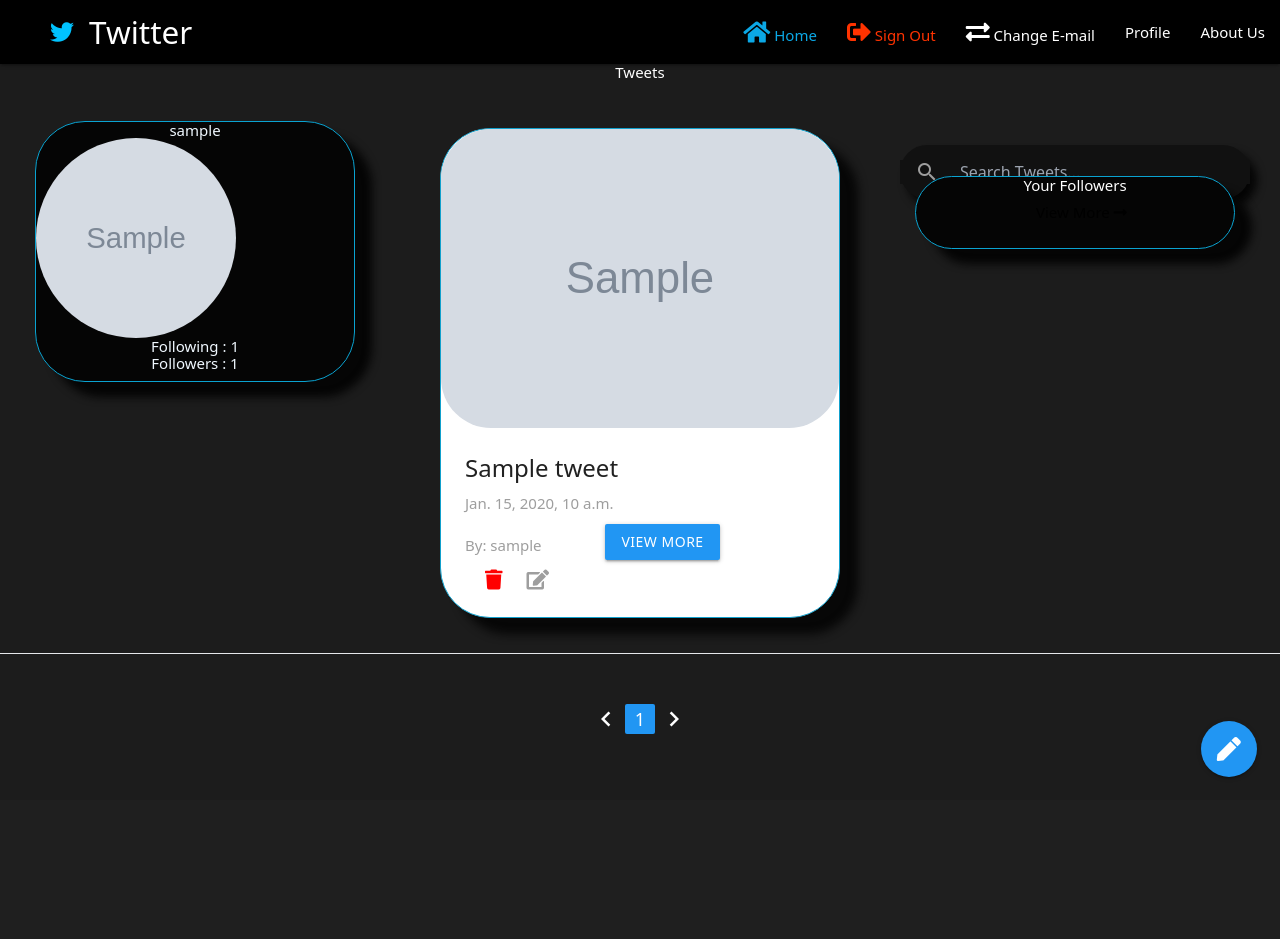
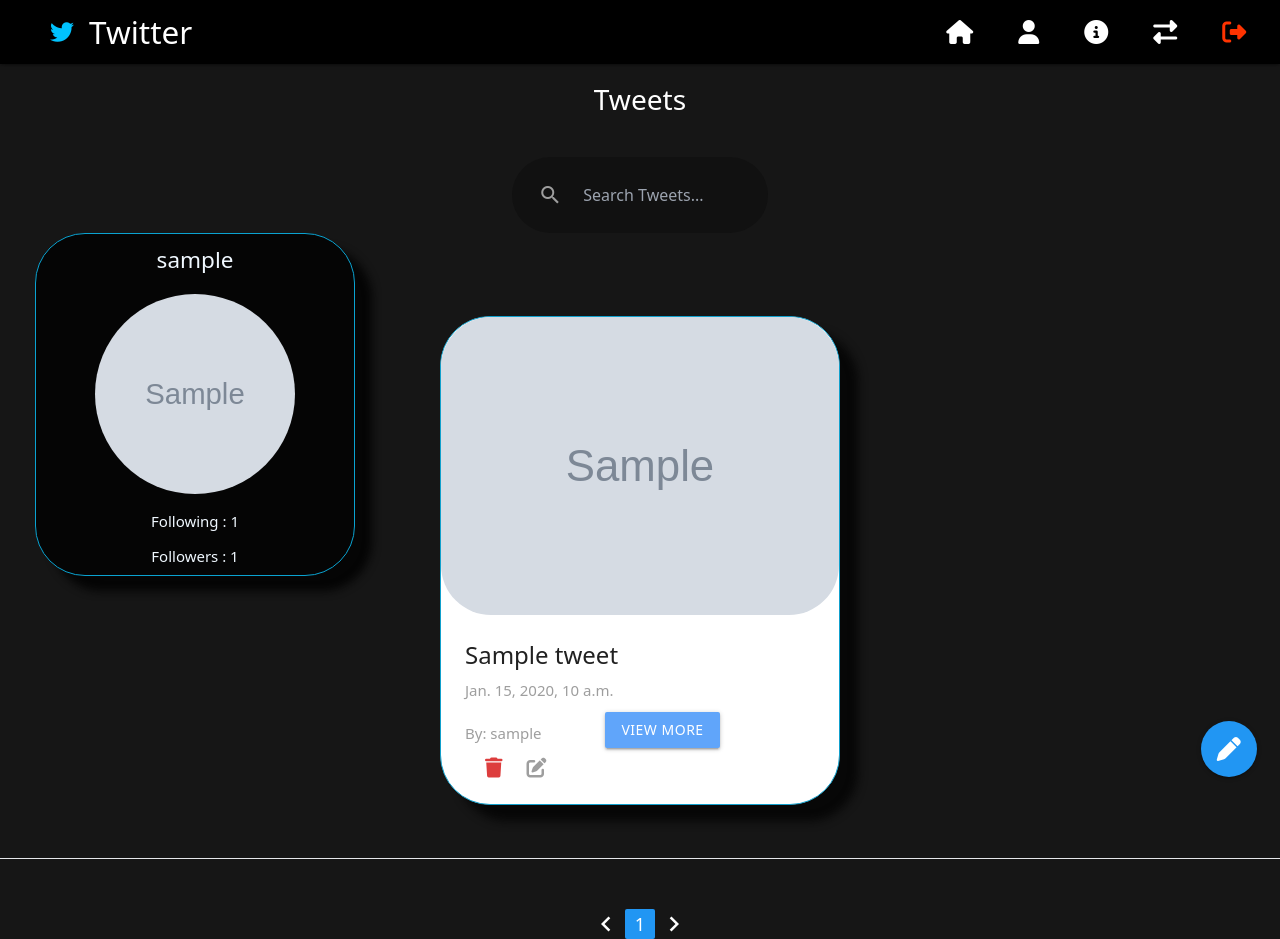
Before and after one commit to Xanthium7/django-hacknight, a Django app: page / in a window 1280 px wide. Before the commit the page ends 777 px from the top, so only its background shows below. Run offline with Django 3.2, Linux system fonts and the light colour scheme; a user stored in the database is signed in; tables that the repository leaves empty hold one stand-in row (values such as "Sample post"); grey boxes marked "Sample" are stand-in pictures; some libraries are stand-ins or nearby versions.

Commit message:
updated styling of index and all auth forms

```diff
--- a/Twitter/templates/base.html
+++ b/Twitter/templates/base.html
@@ -15,6 +15,7 @@
     <!--Let browser know website is optimized for mobile-->
     <!-- <meta name="viewport" content="width=device-width, initial-scale=1.0" /> -->
     <link rel="stylesheet" href="https://pro.fontawesome.com/releases/v5.10.0/css/all.css" integrity="sha384-AYmEC3Yw5cVb3ZcuHtOA93w35dYTsvhLPVnYs9eStHfGJvOvKxVfELGroGkvsg+p" crossorigin="anonymous" />
+    <link href="https://cdn.tailwindcss.com/3.4.3/tailwind.min.css" rel="stylesheet">
     <title>{% block head_title %}{% endblock %}</title>
     {% block extra_head %} {% endblock %}
     <style>
@@ -35,7 +36,7 @@
         }
 
         body {
-            background-color: rgb(28, 28, 28);
+            background-color: rgb(22, 22, 22);
             color: white;
         }
 
@@ -44,8 +45,8 @@
         }
 
         #hover :hover {
-            background-color: rgb(78, 174, 253);
-            color: black;
+            background-color: rgb(44, 44, 44);
+            color: rgb(214, 214, 214);
         }
 
         #hover1:hover {
@@ -700,36 +701,6 @@
 </head>
 
 <body>
-    <!-- <div style="height: 200vh; width: 200vh; font-size: 16px;" class="preloader-wrapper big active">
-        <div class="spinner-layer spinner-blue-only">
-            <div class="circle-clipper left">
-                <div class="circle"></div>
-            </div>
-            <div class="gap-patch">
-                <div class="circle"></div>
-            </div>
-            <div class="circle-clipper right">
-                <div class="circle"></div>
-            </div>
-        </div>
-    </div> -->
-    <!-- <div class="loader">
-        <span></span>
-        <span></span>
-        <span></span>
-    </div> -->
-    <!-- <div style="height: 100vh; z-index: 100000;" class="wavy">
-        <span style="--i:1;">L</span>
-        <span style="--i:2;">o</span>
-        <span style="--i:3;">a</span>
-        <span style="--i:4;">d</span>
-        <span style="--i:5;">i</span>
-        <span style="--i:6;">n</span>
-        <span style="--i:7;">g</span>
-        <span style="--i:8;">.</span>
-        <span style="--i:9;">.</span>
-        <span style="--i:10;">.</span>
-    </div> -->
 
     <div class="navbar-fixed">
         <nav>
@@ -739,35 +710,36 @@
                                 class="fab fa-twitter"></i></span>Twitter</a>
                     <a href="#" data-target="mobile-demo" class="sidenav-trigger"><i class="material-icons">menu</i></a>
 
-                    <ul class="right hide-on-med-and-down">
+                    <ul class="right hide-on-med-and-down flex gap-4 mr-5">
                         <li id="hover">
-                            <a id="blue-text" href="/"><i class="fas fa-home"></i> Home</a>
+                            <a id="" href="/" data-position="bottom" data-tooltip="Create Tweet"><i class="fas fa-home"></i> </a>
+                        </li>
+                        <li id="hover" class="hover:bg-blue ">
+                            <a href="{% url 'profile' %}"><i class="fa-solid fa-user"></i> </a>
+                        </li>
+                        <li id="hover">
+                            <a href="/about"> <i class="fa-solid fa-circle-info"></i></a>
                         </li>
                         {% if user.is_authenticated %}
                         <li id="hover">
-                            <a id="red-text" href="{% url 'account_logout' %}"><i class="fas fa-sign-out-alt"></i> Sign
-                                Out</a>
+                            <a href="{% url 'account_email' %}"><i class="fas fa-exchange-alt"></i></a>
                         </li>
                         <li id="hover">
-                            <a href="{% url 'account_email' %}"><i class="fas fa-exchange-alt"></i> Change E-mail</a>
+                            <a id="red-text" href="{% url 'account_logout' %}"><i class="fas fa-sign-out-alt"></i> </a>
                         </li>
+
 
                         {% else %}
                         <li id="hover">
                             <a href="{% url 'account_login' %}"> Login</a>
                         </li>
-                        <li id="hover">
+                        <li id="hover" >
                             <a id="green-text" href="{% url 'account_signup' %}"> Sign
                                 Up</a>
                         </li>
                         {% endif %}
 
-                        <li id="hover">
-                            <a href="{% url 'profile' %}"> Profile</a>
-                        </li>
-                        <li id="hover2">
-                            <a href="/about"> About Us</a>
-                        </li>
+
                     </ul>
                 </div>
             </div>
@@ -817,6 +789,8 @@
     </div>
     {% block content %} {% endblock %} {% endblock %} {% block extra_body %} {% endblock %}
 
+
+    <script src="https://kit.fontawesome.com/4e7a1dfd14.js" crossorigin="anonymous"></script>
     <script>
         setTimeout(function() {
             $(".wavy ").fadeToggle();
--- a/Twitter/tweets/templates/index.html
+++ b/Twitter/tweets/templates/index.html
@@ -1,13 +1,15 @@
 {% extends 'base.html' %} {% block content %}
 
 <div>
-    <h4 style="margin-bottom: 40px;" class="center-align" id="h4-center">Tweets</h4>
+    <h4 style="margin-bottom: 40px;" class="center-align text-3xl mt-5" id="h4-center">Tweets</h4>
 </div>
 
-<div style="color: white;" id="search-bar" class="nav-wrapper">
-    <form action="/search" method="GET">
-        <div class="input-field">
-            <input style="background-color: #111;" name="query" id="query" placeholder="Search Tweets..." type="search" required>
+<div class="flex w-full justify-center">
+
+    <div style="color: white;" id="" class="nav-wrapper bg-[#111]  w-[20vw] p-3 rounded-full flex justify-center">
+        <form class="w-full" action="/search" method="GET">
+            <div class="input-field  w-full  ">
+                <input class="w-full rounded-full " style="background-color: #111;" name="query" id="query" placeholder="Search Tweets..." type="search" required>
                 <label class="label-icon" for="search"><i class="material-icons">search</i></label>
                 <i class="material-icons">close</i>
 
@@ -15,20 +17,25 @@
             <!-- <button class="btn waves-effect waves-light right blue"></button> -->
         </form>
     </div>
+</div>
+
+<div class="flex w-full bg-red-500 text-white">
 
     <a id="thing" class="nav-wrapper" style="color:aliceblue;" href="/profile/">
-    <div class="user-container">
-        <h4 class="center-align scrollspy">{{current.username}}</h4>
-        <h6 class="center-align"><img id="profile-img" class="circle responsive-img" src="{{current.profile.image.url}}" alt="" /></h6>
+        <div class="user-container flex flex-col gap-5">
+            <h4 class="center-align scrollspy mt-3 text-2xl">{{current.username}}</h4>
+            <h6 class="center-align flex justify-center"><img id="profile-img" class="circle responsive-img" src="{{current.profile.image.url}}" alt="" /></h6>
             <h6 class="center-align">Following : {{request.user.followers.count}}</h6>
 
             <h6 class="center-align">Followers : {{followers2.count}}</h6>
         </div>
     </a>
 
-<div class="follower-container">
-    <h4 class="center-align scrollspy">Your Followers</h4>
-    <ul style="color: black;" class="collection">
+    <!-- FOLLLOWERS SIDE SECTION -->
+<!--
+    <div class="nav-wrapper w-[15vw] min-h-[36vh] mr-20 bg-[#111] text-white rounded-[30px] border-solid border-[1px] border-sky-500 absolute r-0">
+        <h4 class="center-align scrollspy text-2xl">Your Followers</h4>
+        <ul style="color: black;" class="collection ">
             {% for people in followers %}{% if request.user != people%}
 
 
@@ -36,12 +43,6 @@
 
                 <div><span id="profile-home-img"><img id="list-img" src="{{people.profile.image.url}}" alt="" class="circle"></span>
                     <h6 style="padding-top: 15px;">{{people.username}}</h6>
-                <!-- <form action="/followhome/{{people.id}}" method="POST">
-                    {% csrf_token %}
-                    <button style="margin-top: 20px;" id="follower-btn" type="submit" name="{{people.id}}" value="{{people.id}}" class="btn btn-small waves-effect waves-light right blue">
-                            Follow
-                        </button>
-                </form> -->
                 </div>
             </li>
             {% else %}
@@ -49,14 +50,12 @@
 
             {% endif %} {% endfor %}
             <p></p>
-        <span style="display: flex;">
-        <a style="margin-left: 100px;" class="" href="/follower_list/">View More <i class="fas fa-long-arrow-alt-right"></i></a>
-        </span>
+            <div style="display: flex; " class="text-white flex border-none w-full  ">
+            <a style="margin-left: 100px;" class="bg-red-500 p-3  " href="/follower_list/">View More <i class="fas fa-long-arrow-alt-right"></i></a>
+            </div>
         </ul>
 
-
-
-    <!-- <a href=""><img src="https://cdn.pixabay.com/photo/2015/10/05/22/37/blank-profile-picture-973460__340.png" alt=""></a> -->
+    </div> -->
 
 
 
@@ -69,7 +68,7 @@
 
 
 
-    <div class="row">
+    <div class="row mt-20 mb-10">
         <div id="column-center" class="col s12">
             <div id="card" class="card">
                 <div class="card-image waves-effect waves-block waves-light">
@@ -105,11 +104,11 @@
             </button>
                     </form> -->
                     <p style="padding-bottom: 10px;" class="grey-text">{{tweet.time}}</p>
-                    <p class="grey-text">By: <span class="grey-text">{{tweet.user}}</span> <span class="white-text">....</span> </span><span><a id="halhalo" style="margin-left: 10px;" class="btn right-align blue" href="/tweet_detail/{{tweet.id}}">View More  </a></span>
+                    <p class="grey-text">By: <span class="grey-text">{{tweet.user}}</span> <span class="white-text">....</span> </span><span><a id="halhalo" style="margin-left: 10px;" class="btn right-align bg-blue-400" href="/tweet_detail/{{tweet.id}}">View More  </a></span>
 
                         <span style="color: white;">............................ </span> {% if request.user == tweet.user %}
                         <span>
-                        <a style="color: red;" href="/delete_tweet/{{tweet.id}}"><i style="padding-left: 20px; font-size: 20px;" class="fas fa-trash"></i></a>
+                        <a style="color: rgb(221, 61, 61);" href="/delete_tweet/{{tweet.id}}"><i style="padding-left: 20px; font-size: 20px;" class="fas fa-trash"></i></a>
                         <a href="/update_tweet/{{tweet.id}}"><i style="padding-left: 20px; font-size: 20px;" class="fas fa-edit"></i></a>
                         </span> {% endif %}
                         <!-- <a style="color: black;" class='dropdown-trigger' data-target='dropdown1'><i style="font-size: 20px;" class="fas fa-ellipsis-v"></i></a>
```
Also changed, not shown: Twitter/templates/account/email.html (+5 -5 lines), Twitter/templates/account/login.html (+4 -4 lines), Twitter/templates/account/logout.html (+5 -5 lines), Twitter/templates/account/password_change.html (+4 -4 lines), Twitter/templates/account/password_reset.html (+4 -4 lines), Twitter/templates/account/signup.html (+4 -4 lines), Twitter/media/profile_pics/me-ai-brush-removebg-28uc14cx.png (added). Lines whose indentation alone changed are shown as unchanged.
